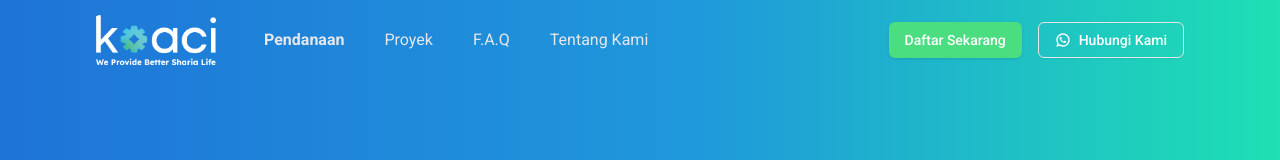
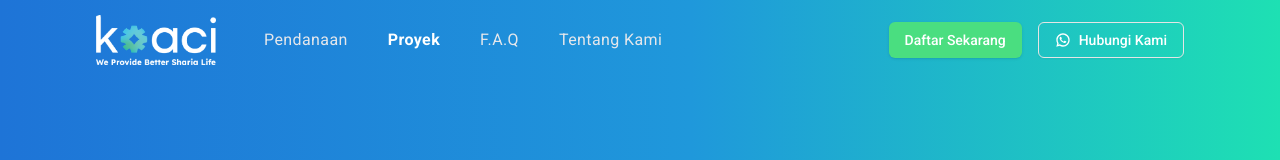
Before and after one commit to wahyuwidiantoro83/koaci-fe, a Next.js app: page /project in a window 1280 px wide. Shown: the top 160 px of the page. Built offline with nearby package versions, Linux system fonts and the light colour scheme.

Commit message:
fix some effects

```diff
--- a/src/app/page.jsx
+++ b/src/app/page.jsx
@@ -20,6 +20,8 @@ import portoEight from "@/images/porto_8.png";
 import portoNine from "@/images/porto_9.png";
 import portoTen from "@/images/porto_10.png";
 import investFlow from "@/images/investor_flow.png";
+import schemaOne from "@/images/schema_1.png";
+import schemaTwo from "@/images/schema_2.png";
 import { RiArrowRightLine } from "react-icons/ri";
 import { useEffect, useState } from "react";
 import { Carousel, CarouselContent, CarouselItem } from "@/components/ui/carousel";
@@ -55,7 +57,7 @@ export default function Home(props) {
               Bangun Masa Depan Finansial Anda Bersama Kami
             </h1>
             <p className="text-sm md:text-lg font-light md:font-normal text-center md:text-start w-full md:w-[40%] text-white">
-            Kami menyediakan ekosistem syariah yang lebih baik dan dimulai dengan keuangan.
+              Kami menyediakan ekosistem syariah yang lebih baik dan dimulai dengan keuangan.
             </p>
             <div className="flex flex-col md:flex-row gap-2 w-fit md:gap-4">
               <Button
@@ -214,6 +216,27 @@ export default function Home(props) {
             <Image src={signContract} alt="Sign Contract" className="w-full object-cover" />
           </div>
         </div>
+        <div className="flex w-full px-4 md:px-24 py-24">
+          <div className="flex w-full flex-col gap-8 items-center">
+            <h2 className="text-2xl md:text-4xl font-medium text-center">
+              Skema Project Financing & Alur Akad
+            </h2>
+            <div className="flex justify-center w-full">
+              <Image
+                src={schemaOne}
+                alt="Schema One"
+                className="w-full max-w-[698px] object-contain"
+              />
+            </div>
+            <div className="flex justify-center w-full">
+              <Image
+                src={schemaTwo}
+                alt="Schema Two"
+                className="w-full max-w-[1026px] object-contain"
+              />
+            </div>
+          </div>
+        </div>
       </Layout>
     </>
   );
--- a/src/components/navbar.jsx
+++ b/src/components/navbar.jsx
@@ -1,14 +1,20 @@
+"use client";
+
 import Image from "next/image";
 import logo from "@/images/koaci_slogan.png";
 import logoBlack from "@/images/koaci_slogan_black.png";
 import { Button } from "@/components/ui/button";
 import { RiWhatsappLine } from "react-icons/ri";
+import { usePathname, useRouter } from "next/navigation";
 
 const Navbar = ({ scrolling }) => {
+  const router = useRouter();
+  const urlPath = usePathname();
+
   return (
     <nav
       className={`flex w-full justify-between py-[37px] px-4 md:px-24 h-20 fixed top-0 left-0 z-50 ${
-        scrolling ? "bg-white text-gray-700 shadow-md" : "text-gray-200 bg-transparent"
+        scrolling ? "bg-white text-gray-700 shadow-md" : "text-gray-200"
       } transition-all duration-200`}
     >
       <div className="flex items-center gap-12">
@@ -19,43 +25,65 @@ const Navbar = ({ scrolling }) => {
           width={120}
         />
         <div className="hidden md:flex gap-10 text-base">
-          <div className="flex flex-col group overflow-hidden relative cursor-pointer">
-            <span className="font-semibold">Pendanaan</span>
-            <div
-              className={`absolute -left-full bottom-0 group-hover:left-0 ${
-                scrolling ? "bg-black" : "bg-white"
-              } w-full h-0.5 transition-all duration-200`}
-            ></div>
+          <div
+            className="flex flex-col group overflow-hidden relative cursor-pointer"
+            onClick={() => {
+              router.push("/");
+            }}
+          >
+            <span
+              className={`tracking-wide ${
+                urlPath === "/" ? `font-semibold ${scrolling ? "text-black" : "text-white"}` : ""
+              } ${scrolling ? `group-hover:text-black` : `group-hover:text-white`}`}
+            >
+              Pendanaan
+            </span>
           </div>
-          <div className="flex flex-col group overflow-hidden relative cursor-pointer">
+          <div
+            className="flex flex-col group overflow-hidden relative cursor-pointer"
+            onClick={() => {
+              router.push("/project");
+            }}
+          >
             <span
-              className={` ${
-                scrolling ? `group-hover:text-black` : `group-hover:text-white`
-              } transition-all duration-200`}
+              className={`tracking-wide ${
+                urlPath === "/project"
+                  ? `font-semibold ${scrolling ? "text-black" : "text-white"}`
+                  : ""
+              } ${scrolling ? `group-hover:text-black` : `group-hover:text-white`}`}
             >
               Proyek
             </span>
-            <div
-              className={`absolute -left-full bottom-0 group-hover:left-0 ${
-                scrolling ? "bg-black" : "bg-white"
-              } w-full h-0.5 transition-all duration-200`}
-            ></div>
           </div>
-          <div className="flex flex-col group overflow-hidden relative cursor-pointer">
-            <span className="">F.A.Q</span>
-            <div
-              className={`absolute -left-full bottom-0 group-hover:left-0 ${
-                scrolling ? "bg-black" : "bg-white"
-              } w-full h-0.5 transition-all duration-200`}
-            ></div>
+          <div
+            className="flex flex-col group overflow-hidden relative cursor-pointer"
+            onClick={() => {
+              router.push("/faq");
+            }}
+          >
+            <span
+              className={`tracking-wide ${
+                urlPath === "/faq" ? `font-semibold ${scrolling ? "text-black" : "text-white"}` : ""
+              } ${scrolling ? `group-hover:text-black` : `group-hover:text-white`}`}
+            >
+              F.A.Q
+            </span>
           </div>
-          <div className="flex flex-col group overflow-hidden relative cursor-pointer">
-            <span className="">Tentang Kami</span>
-            <div
-              className={`absolute -left-full bottom-0 group-hover:left-0 ${
-                scrolling ? "bg-black" : "bg-white"
-              } w-full h-0.5 transition-all duration-200`}
-            ></div>
+          <div
+            className="flex flex-col group overflow-hidden relative cursor-pointer"
+            onClick={() => {
+              router.push("/about-us");
+            }}
+          >
+            <span
+              className={`tracking-wide ${
+                urlPath === "/about-us"
+                  ? `font-semibold ${scrolling ? "text-black" : "text-white"}`
+                  : ""
+              } ${scrolling ? `group-hover:text-black` : `group-hover:text-white`}`}
+            >
+              Tentang Kami
+            </span>
           </div>
         </div>
       </div>
```
Also changed, not shown: src/images/schema_1.png (added), src/images/schema_2.png (added).
